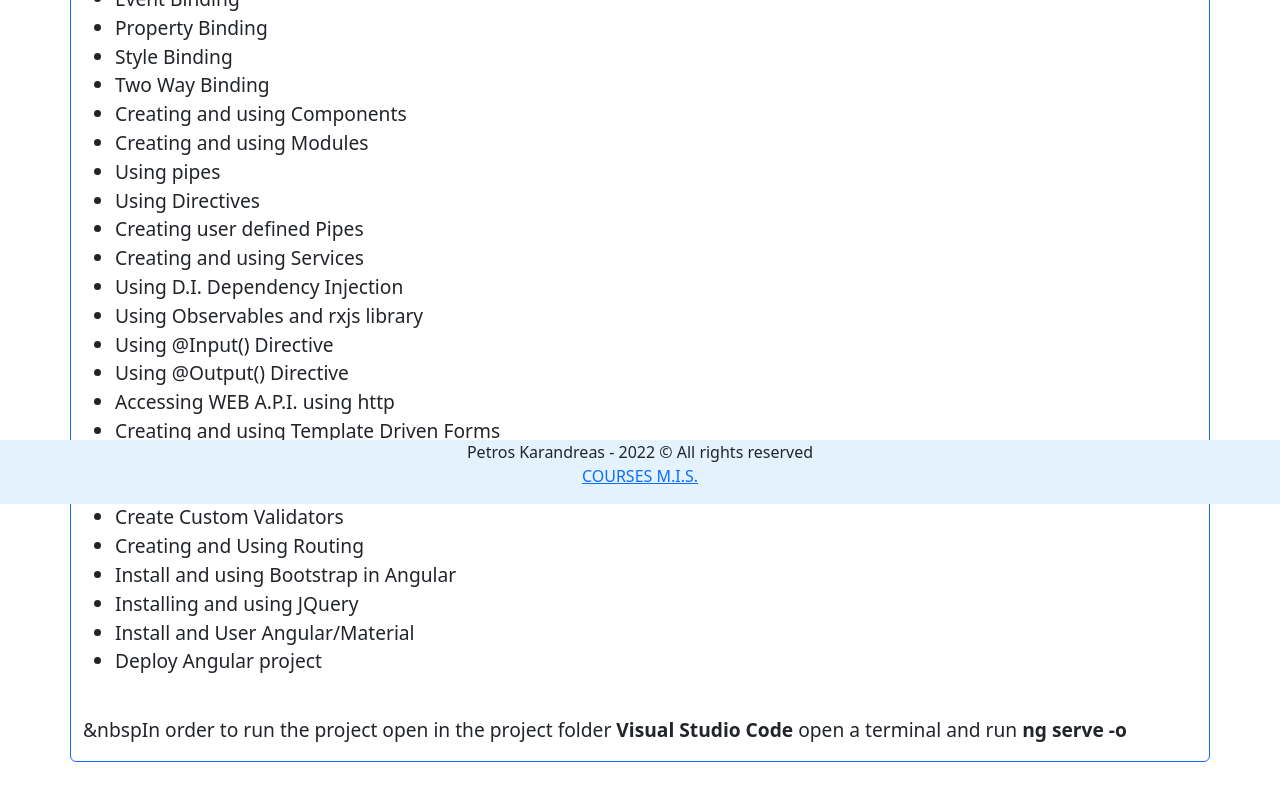
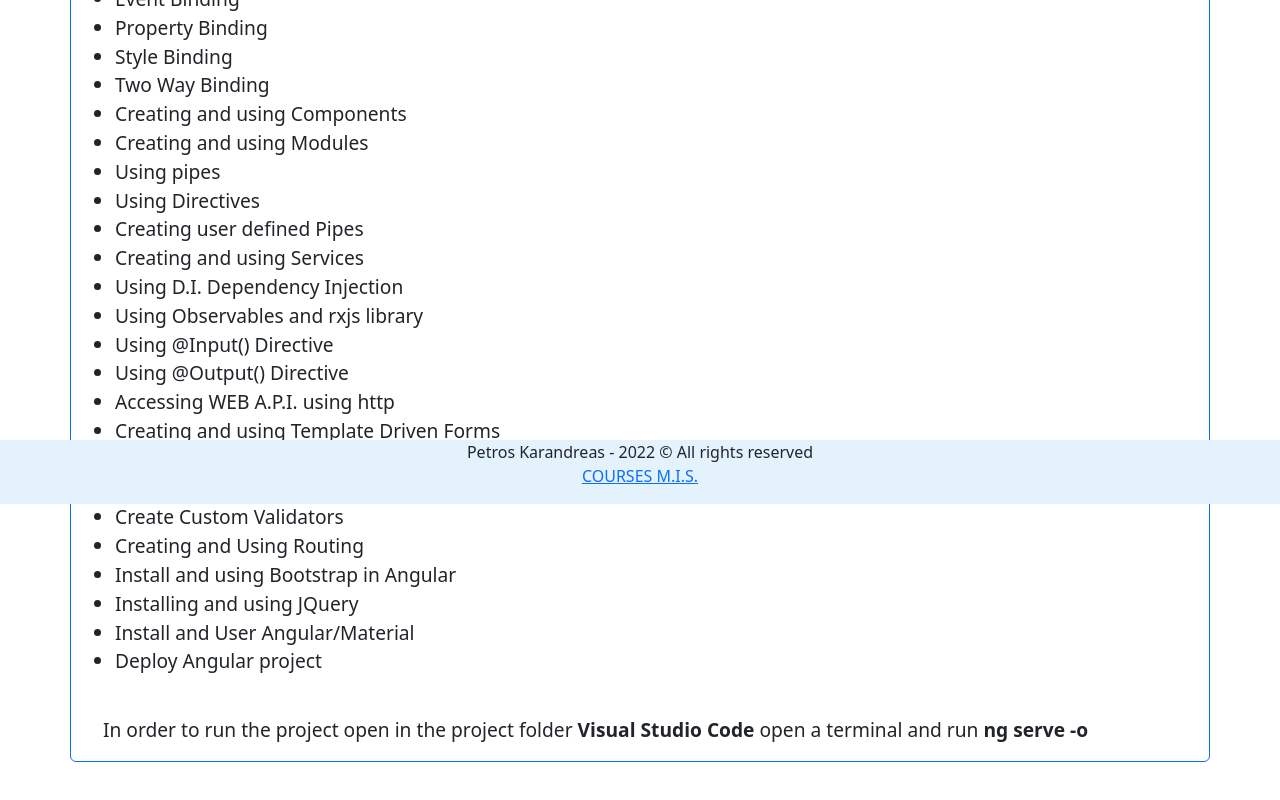
Before and after one commit to pkarandreas/angular-webapp-ver3, an Angular app: page / in a window 1280 px wide. Shown: the part 296-1096 px from the top of the page. Built offline with nearby package versions, Linux system fonts and the light colour scheme.

Commit message:
html correction

```diff
--- a/src/app/home/home.component.html
+++ b/src/app/home/home.component.html
@@ -37,7 +37,7 @@
        </ul>
        <br>
        <p>
-        &nbspIn order to run the project open in the project folder <strong>Visual Studio Code</strong> open a terminal and run <strong>ng serve -o</strong>
+        &nbsp; &nbsp; In order to run the project open in the project folder <strong>Visual Studio Code</strong> open a terminal and run <strong>ng serve -o</strong>
        </p>
     </div>
   </div>
```
